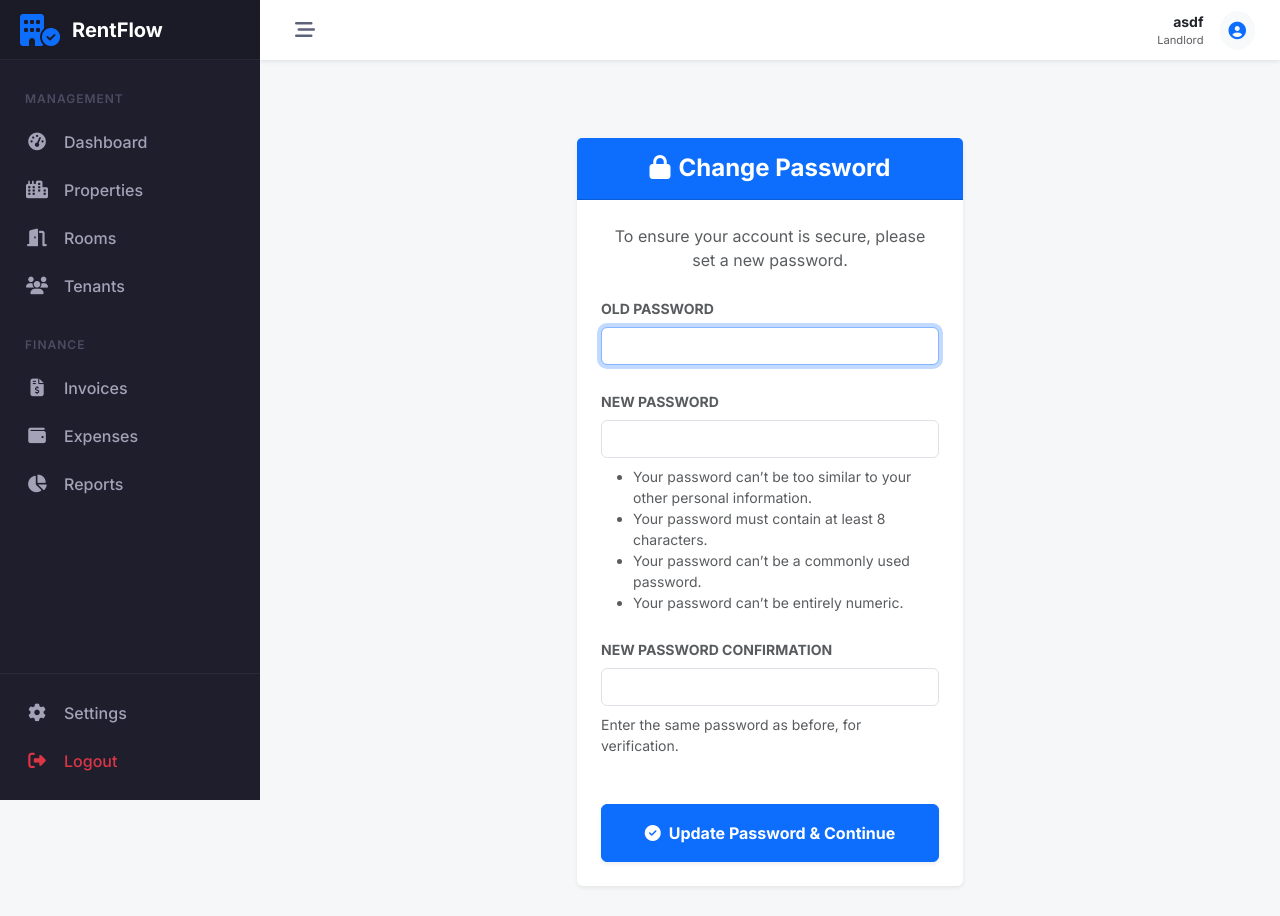
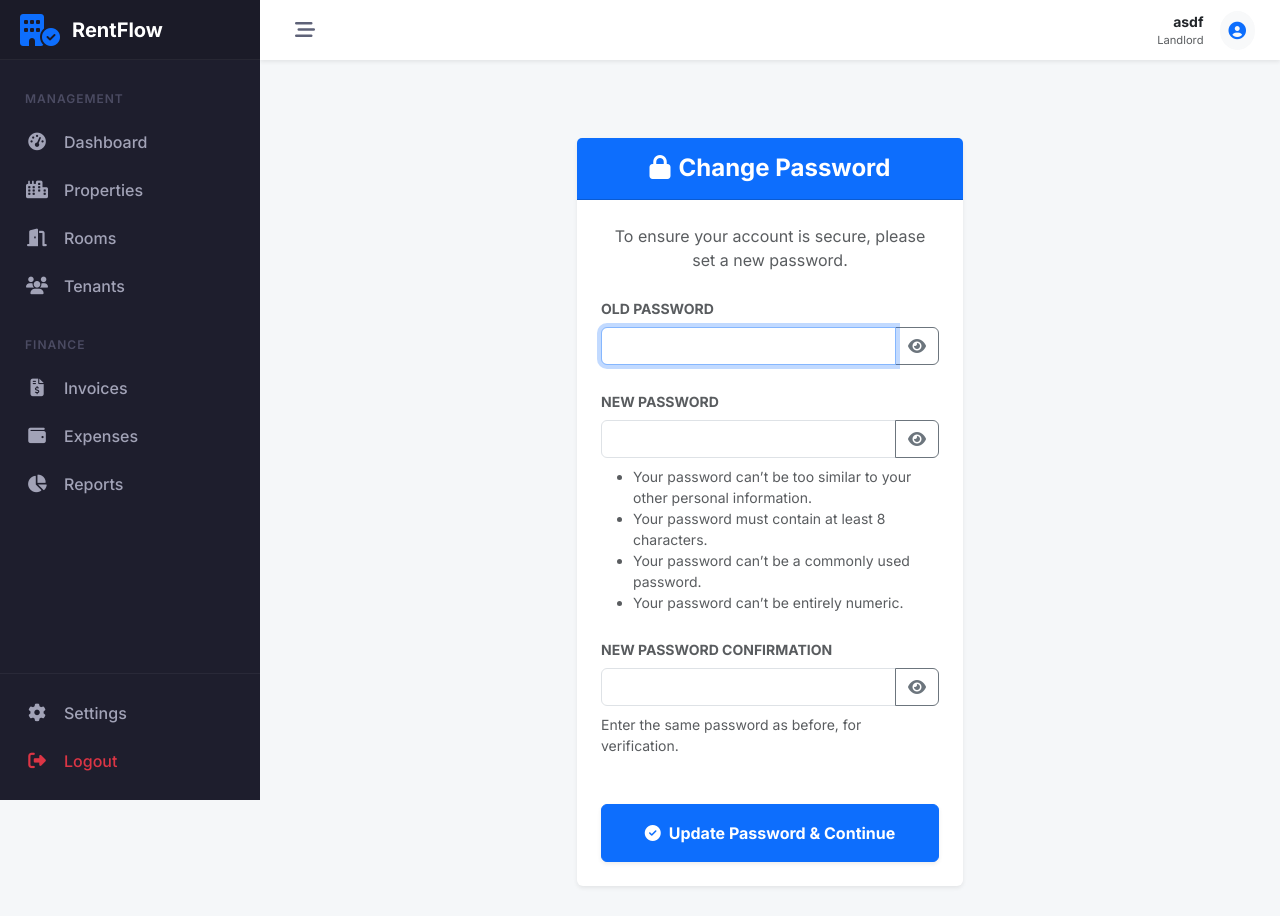
Before and after one commit to sameer9860/-RentFlow-Landlord-Tenant-Management-System, a Django app: page /password-change/ in a window 1280 px wide. Run offline with Django 5.2, Linux system fonts and the light colour scheme; a user stored in the database is signed in; data comes from the database, SQL or seed files in the repository.

Commit message:
feat add toggler

```diff
--- a/accounts/templates/accounts/password_change.html
+++ b/accounts/templates/accounts/password_change.html
@@ -23,7 +23,12 @@
                             class="form-label fw-bold small text-muted text-uppercase mb-2">
                             {{ field.label }}
                         </label>
-                        {{ field }}
+                        <div class="input-group">
+                            {{ field }}
+                            <button class="btn btn-outline-secondary toggle-password" type="button" tabindex="-1">
+                                <i class="fa-solid fa-eye"></i>
+                            </button>
+                        </div>
                         {% if field.errors %}
                         <div class="text-danger small mt-2">
                             {% for error in field.errors %}
@@ -52,3 +57,26 @@
     </div>
 </div>
 {% endblock %}
+
+{% block extra_js %}
+<script>
+    document.addEventListener("DOMContentLoaded", function () {
+        const togglePasswordButtons = document.querySelectorAll('.toggle-password');
+        togglePasswordButtons.forEach(button => {
+            button.addEventListener('click', function () {
+                const input = this.previousElementSibling;
+                const icon = this.querySelector('i');
+                if (input.type === "password") {
+                    input.type = "text";
+                    icon.classList.remove("fa-eye");
+                    icon.classList.add("fa-eye-slash");
+                } else {
+                    input.type = "password";
+                    icon.classList.remove("fa-eye-slash");
+                    icon.classList.add("fa-eye");
+                }
+            });
+        });
+    });
+</script>
+{% endblock %}
```
